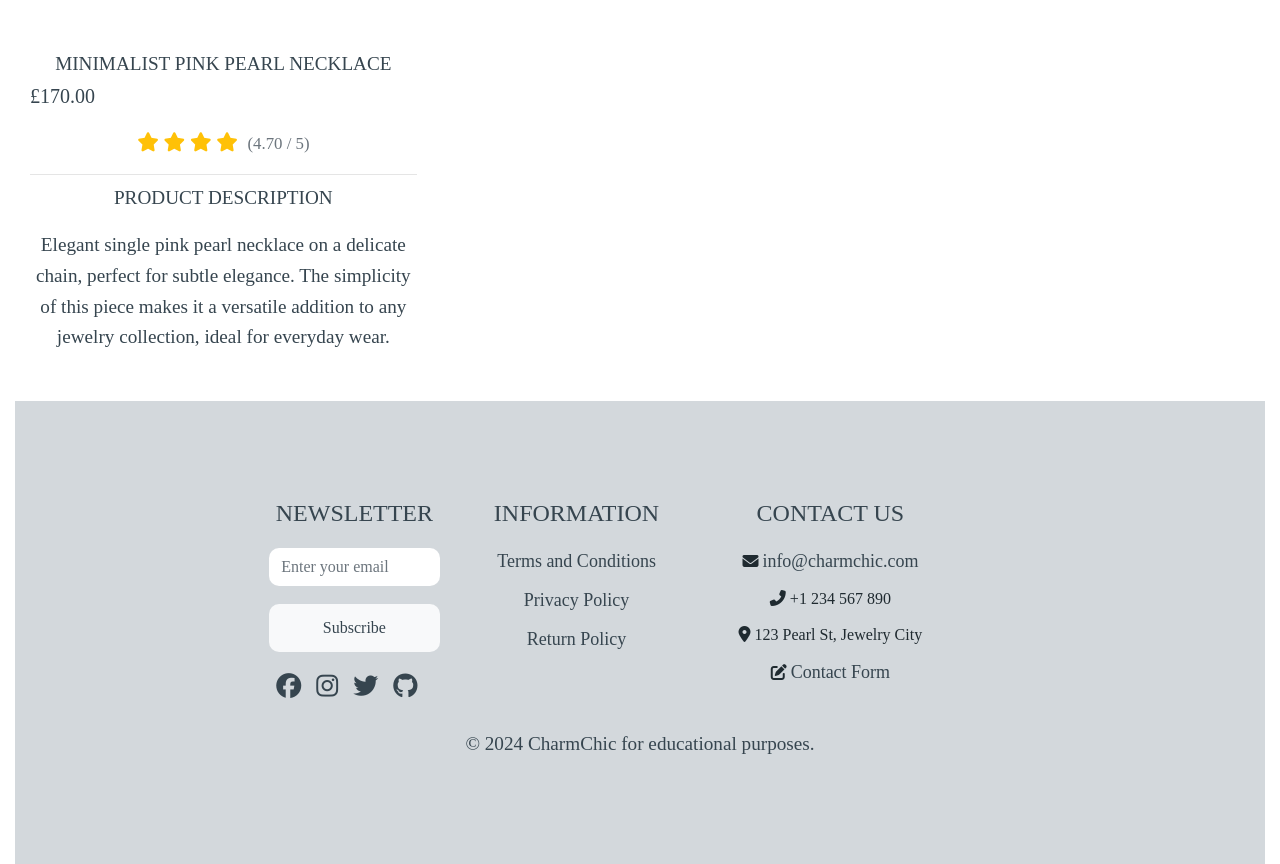
After one commit to Cristina-Becheru/charm-chic, a Django app: page /products/3/ in a window 1280 px wide. The commit adds this page. Shown: the part 539-1403 px from the top of the page. Run offline with Django 3.2, Linux system fonts and the light colour scheme; data comes from the database, SQL or seed files in the repository; some libraries are stand-ins or nearby versions.

Commit message:
Added product details functionality.

```diff
--- a/home/templates/home/index.html
+++ b/home/templates/home/index.html
@@ -25,7 +25,7 @@
             <p class="lead">Handcrafted with precision, made to inspire.</p>
         <div class="my-5">
             <h4>
-                <a href="" class="shop-now-button btn btn-md btn-outline-light rounded-pill text-uppercase py-3 px-5">Shop Now</a>
+                <a href="{% url 'products' %}" class="shop-now-button btn btn-md btn-outline-light rounded-pill text-uppercase py-3 px-5">Shop Now</a>
             </h4>
         </div>
     </div>
--- /dev/null
+++ b/products/templates/products/product_detail.html
@@ -0,0 +1,52 @@
+{% extends "base.html" %}
+{% load static %}
+
+{% block page_header %}
+<div class="container header-container">
+    <div class="row">
+        <div class="col"></div>
+    </div>
+</div>
+{% endblock %}
+
+{% block content %}
+<div class="overlay"></div>
+<div class="container-fluid">
+    <div class="row my-2">
+        <div class="col text-center">
+            <!-- Product Image Section -->
+            <div class="col-12 col-md-6 col-lg-4 offset-lg-2 my-4">
+                <div class="image-container mb-3">
+                    {% if product.image %}
+                    <a href="{{ product.image.url }}" target="_blank">
+                        <img class="card-img-top img-fluid mb-2" src="{{ product.image.url }}" alt="{{ product.name }} - Main Image">
+                    </a>
+                    {% else %}
+                    <a href="#">
+                        <img class="card-img-top img-fluid mb-2" src="{{ MEDIA_URL }}noimage.png" alt="{{ product.name }} - Main Image">
+                    </a>
+                    {% endif %}
+                </div>
+            </div>
+             <!-- Product Details Section -->
+        <div class="col-12 col-md-6 col-lg-4 my-5">
+            <div class="product-details">
+                <p class="mb-0 text-uppercase">{{ product.name }}</p>
+                <p class="lead mt-0 text-left">£{{ product.price }}</p>
+                {% if product.rating %}
+                    <p class="text-warning product-rating">
+                        {% for i in "12345" %}
+                            <i class="fas fa-star{% if i > product.rating|stringformat:"d" %}-o{% endif %}"></i>
+                        {% endfor %}
+                        <small class="text-muted">({{ product.rating }} / 5)</small>
+                    </p>
+                {% else %}
+                    <p class="text-muted">No Rating</p>
+                {% endif %}
+                <hr class="my-2">
+                <p class="mt-2 text-uppercase">Product Description</p>
+                <p class="mb-2">{{ product.description }}</p>
+                </div>
+                </div>
+
+{% endblock %}
--- a/products/urls.py
+++ b/products/urls.py
@@ -4,4 +4,5 @@ from . import views
 
 urlpatterns = [
     path('', views.all_products, name='products'),
+    path('<int:product_id>/', views.product_detail, name='product_detail'),
 ]
--- a/products/views.py
+++ b/products/views.py
@@ -1,4 +1,4 @@
-from django.shortcuts import render
+from django.shortcuts import render, get_object_or_404
 from .models import Product, Category, SubCategory, Tag
 
 def all_products(request):
@@ -11,3 +11,14 @@ def all_products(request):
      }
 
     return render(request, 'products/products.html', context)
+
+def product_detail(request, product_id):
+    """ A view to show individual product details """
+
+    product = get_object_or_404(Product, pk=product_id)
+
+    context = {
+        'product': product,
+        }
+
+    return render(request, 'products/product_detail.html', context)
--- a/static/css/base.css
+++ b/static/css/base.css
@@ -366,7 +366,7 @@ p {
     }
 
     .header-container {
-        padding-top: 164px;
+        padding-top: 210px;
     }
 }
 @media (max-width: 768px) {
@@ -375,3 +375,13 @@ p {
     }
 
 }
+/* pad the top a bit when navbar is collapsed on mobile */
+@media (max-width: 991px) {
+    .header-container {
+        padding-top: 130px;
+    }
+
+    body {
+        height: calc(100vh - 116px);
+    }
+}
--- a/templates/includes/main-nav.html
+++ b/templates/includes/main-nav.html
@@ -9,7 +9,7 @@
             </li>
             <!-- All Products Link -->
             <li class="nav-item">
-                <a class="nav-link mr-4" href="">
+                <a class="nav-link mr-4" href="{% url 'products' %}">
                     All Products
                 </a>
             </li>
--- a/templates/includes/mobile-top-header.html
+++ b/templates/includes/mobile-top-header.html
@@ -85,7 +85,7 @@
         <ul class="list-unstyled py-3">
             <li class="py-1"><a class="nav-link text-dark text-uppercase" href="{% url 'home' %}">Home</a></li>
             <li class="nav-item">
-                <a class="nav-link" href="">All Products</a>
+                <a class="nav-link" href="{% url 'products' %}">All Products</a>
             </li>
             <li class="py-1 dropdown">
                 <a class="nav-link text-dark text-uppercase dropdown-toggle" href="#" id="shop-subcategories"
```
Also changed, not shown: products/templates/products/products.html (+10 -5 lines), templates/base.html (renamed from templates/allauth/base.html).
